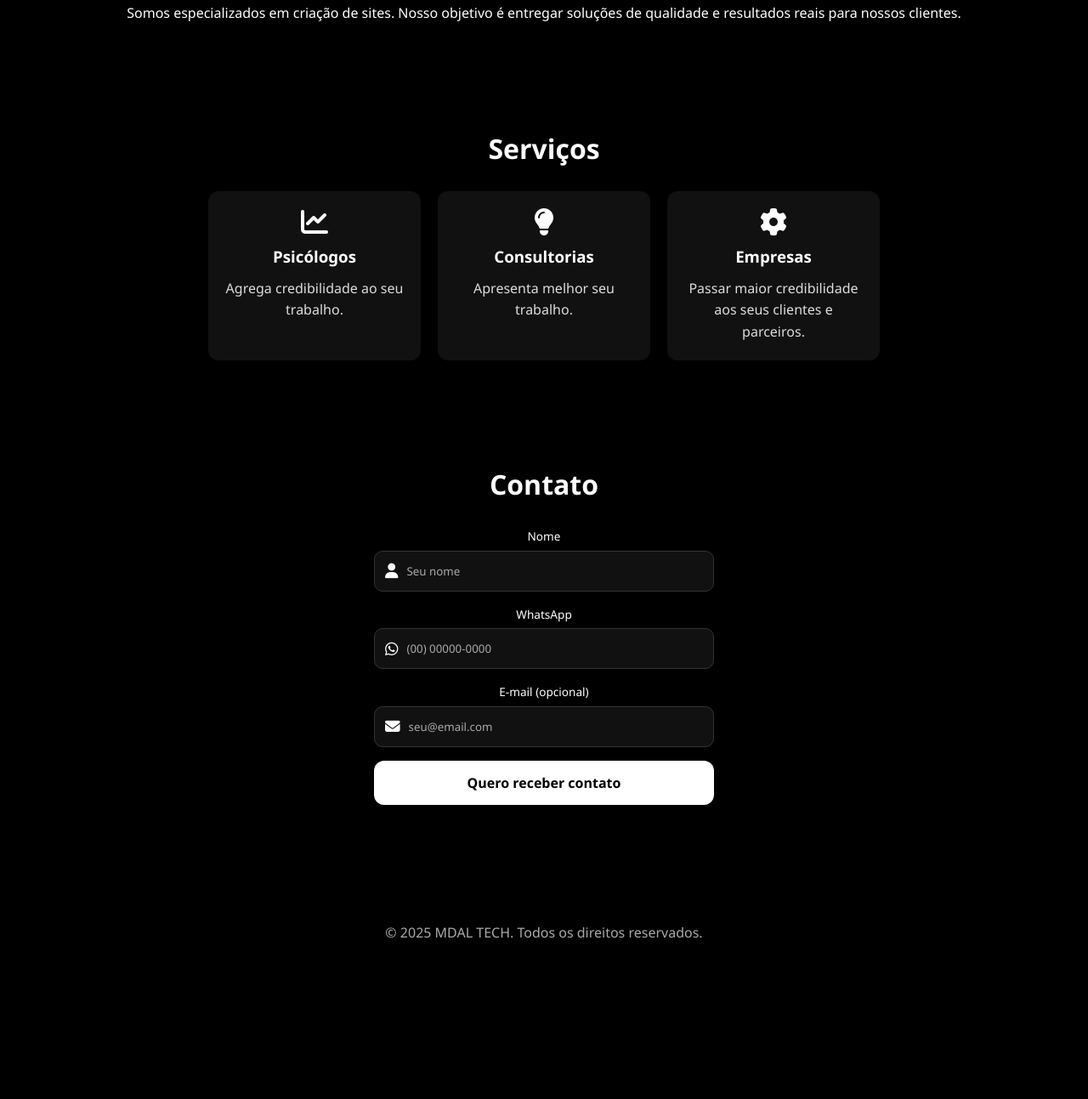
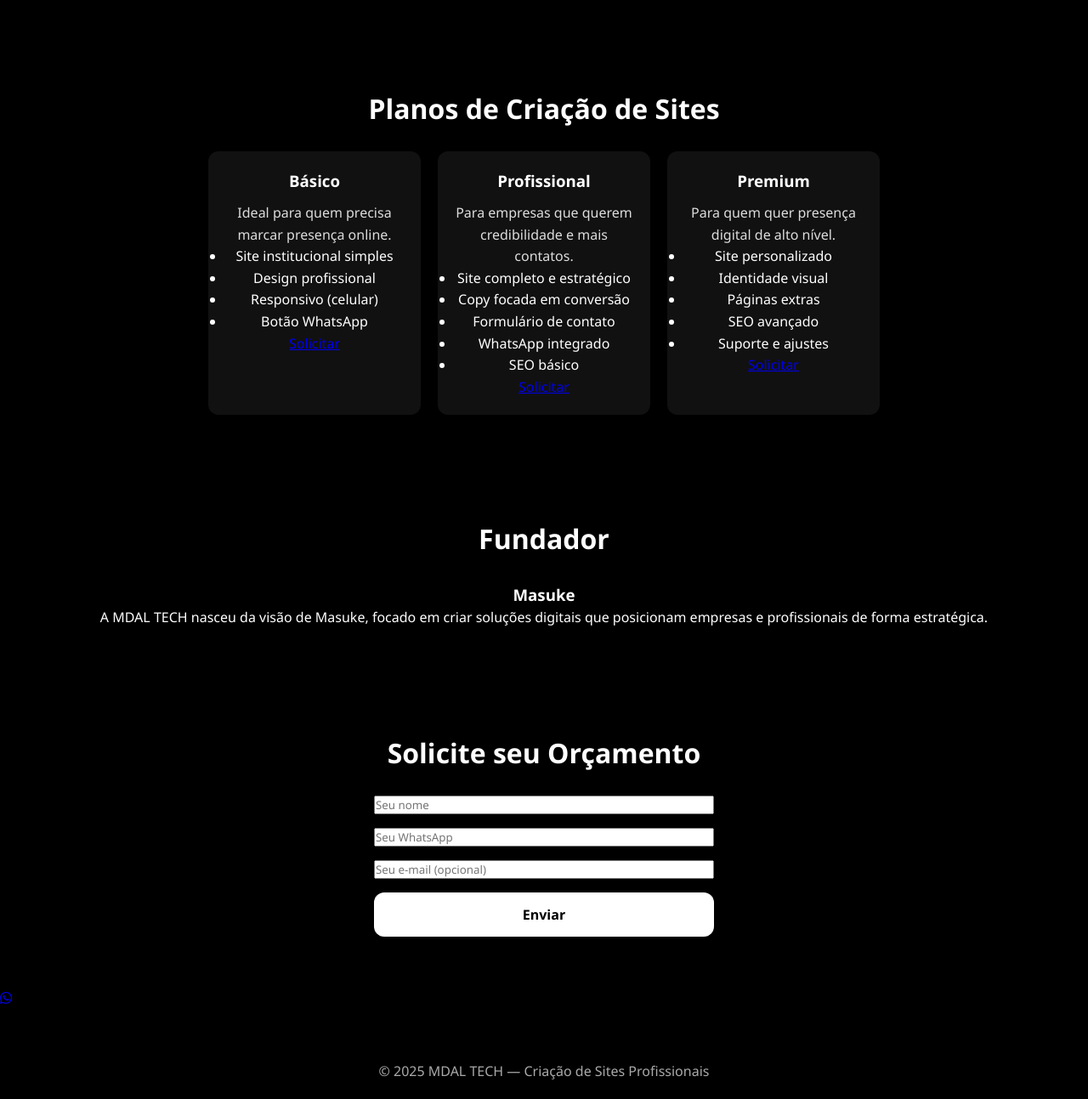
Before and after one commit to pabloalves1378pa-coder/site-leads, a plain HTML site: page index.html in a window 1280 px wide. Shown: the part 607-1900 px from the top of the page at 85% size. Before the commit the page ends 1738 px from the top, so only its background shows below. Drawn offline with Linux system fonts and the light colour scheme.

Commit message:
Update index.html

```diff
--- a/index.html
+++ b/index.html
@@ -3,9 +3,10 @@
 <head>
   <meta charset="UTF-8">
   <meta name="viewport" content="width=device-width, initial-scale=1.0">
-  <title>Meu Site Profissional</title>
+  <title>MDAL TECH | Criação de Sites Profissionais</title>
 
-  <!-- CSS -->
+  <meta name="description" content="Criação de sites profissionais para empresas, profissionais e estabelecimentos. Planos básico, profissional e premium.">
+
   <link rel="stylesheet" href="style.css">
 
   <!-- Ícones -->
@@ -13,94 +14,131 @@
 </head>
 <body>
 
-  <!-- MENU -->
+  <!-- HEADER -->
   <header>
+    <div class="container header-content">
       <div class="logo">
-      <img src="logo.png" alt="Logo">
+        <img src="img/logo.png" alt="MDAL TECH">
       </div>
+
       <nav>
-      <ul>
+        <ul class="menu">
           <li><a href="#sobre">Sobre</a></li>
-        <li><a href="#servicos">Serviços</a></li>
+          <li><a href="#planos">Planos</a></li>
+          <li><a href="#fundador">Fundador</a></li>
           <li><a href="#contato">Contato</a></li>
         </ul>
       </nav>
+    </div>
   </header>
 
-  <!-- HERO / CAPA -->
+  <!-- HERO -->
   <section class="hero">
-    <h1>Bem-vindo ao MDAL TECH</h1>
-    <p>Transforme sua ideia em realidade com nossos serviços</p>
-    <a href="#contato" class="btn">Fale Conosco</a>
+    <div class="container">
+      <h1>Sites profissionais que transformam visitantes em clientes</h1>
+      <p>
+        Criamos sites modernos, rápidos e estratégicos para empresas,
+        profissionais e estabelecimentos que querem vender mais no digital.
+      </p>
+      <a href="#planos" class="btn">Ver Planos</a>
+    </div>
   </section>
 
   <!-- SOBRE -->
   <section id="sobre" class="section">
-    <h2>Sobre Nós</h2>
-    <p>Somos especializados em criação de sites. Nosso objetivo é entregar soluções de qualidade e resultados reais para nossos clientes.</p>
+    <div class="container">
+      <h2>Sobre a MDAL TECH</h2>
+      <p>
+        A MDAL TECH desenvolve sites profissionais focados em credibilidade,
+        posicionamento e conversão. Cada projeto é pensado para gerar
+        autoridade e facilitar o contato com seus clientes.
+      </p>
+    </div>
   </section>
 
-  <!-- SERVIÇOS / TÓPICOS -->
-  <section id="servicos" class="section">
-    <h2>Serviços</h2>
+  <!-- PLANOS -->
+  <section id="planos" class="section section-dark">
+    <div class="container">
+      <h2>Planos de Criação de Sites</h2>
+
       <div class="cards">
+
         <div class="card">
-        <i class="fa-solid fa-chart-line"></i>
-        <h3>Psicólogos</h3>
-        <p>Agrega credibilidade ao seu trabalho.</p>
+          <h3>Básico</h3>
+          <p>Ideal para quem precisa marcar presença online.</p>
+          <ul>
+            <li>Site institucional simples</li>
+            <li>Design profissional</li>
+            <li>Responsivo (celular)</li>
+            <li>Botão WhatsApp</li>
+          </ul>
+          <a href="#contato" class="btn btn-outline">Solicitar</a>
         </div>
+
+        <div class="card destaque">
+          <h3>Profissional</h3>
+          <p>Para empresas que querem credibilidade e mais contatos.</p>
+          <ul>
+            <li>Site completo e estratégico</li>
+            <li>Copy focada em conversão</li>
+            <li>Formulário de contato</li>
+            <li>WhatsApp integrado</li>
+            <li>SEO básico</li>
+          </ul>
+          <a href="#contato" class="btn">Solicitar</a>
+        </div>
+
         <div class="card">
-        <i class="fa-solid fa-lightbulb"></i>
-        <h3>Consultorias</h3>
-        <p>Apresenta melhor seu trabalho.</p>
+          <h3>Premium</h3>
+          <p>Para quem quer presença digital de alto nível.</p>
+          <ul>
+            <li>Site personalizado</li>
+            <li>Identidade visual</li>
+            <li>Páginas extras</li>
+            <li>SEO avançado</li>
+            <li>Suporte e ajustes</li>
+          </ul>
+          <a href="#contato" class="btn btn-outline">Solicitar</a>
         </div>
-      <div class="card">
-        <i class="fa-solid fa-gear"></i>
-        <h3>Empresas</h3>
-        <p>Passar maior credibilidade aos seus clientes e parceiros.</p>
+
       </div>
     </div>
   </section>
 
-  <!-- CONTATO -->
-  <section id="contato" class="section">
-    <h2>Contato</h2>
-    <form id="leadForm">
-      <label>
-        Nome
-        <div class="input-box">
-          <i class="fa-solid fa-user"></i>
-          <input type="text" name="nome" placeholder="Seu nome" required>
+  <!-- FUNDADOR -->
+  <section id="fundador" class="section">
+    <div class="container fundador-content">
+      <h2>Fundador</h2>
+      <h3>Masuke</h3>
+      <p>
+        A MDAL TECH nasceu da visão de Masuke, focado em criar soluções digitais
+        que posicionam empresas e profissionais de forma estratégica.
+      </p>
     </div>
-      </label>
-
-      <label>
-        WhatsApp
-        <div class="input-box">
-          <i class="fa-brands fa-whatsapp"></i>
-          <input type="tel" name="whatsapp" placeholder="(00) 00000-0000" required>
-        </div>
-      </label>
-
-      <label>
-        E-mail (opcional)
-        <div class="input-box">
-          <i class="fa-solid fa-envelope"></i>
-          <input type="email" name="email" placeholder="seu@email.com">
-        </div>
-      </label>
-
-      <button type="submit">Quero receber contato</button>
-    </form>
-
-    <p id="mensagem" class="mensagem"></p>
   </section>
 
-  <!-- RODAPÉ -->
+  <!-- CONTATO -->
+  <section id="contato" class="section section-dark">
+    <div class="container">
+      <h2>Solicite seu Orçamento</h2>
+
+      <form>
+        <input type="text" placeholder="Seu nome" required>
+        <input type="tel" placeholder="Seu WhatsApp" required>
+        <input type="email" placeholder="Seu e-mail (opcional)">
+        <button type="submit">Enviar</button>
+      </form>
+    </div>
+  </section>
+
+  <!-- WHATSAPP -->
+  <a href="https://wa.me/55SEUNUMERO" class="whatsapp" target="_blank">
+    <i class="fa-brands fa-whatsapp"></i>
+  </a>
+
   <footer>
-    <p>© 2025 MDAL TECH. Todos os direitos reservados.</p>
+    <p>© 2025 MDAL TECH — Criação de Sites Profissionais</p>
   </footer>
 
-  <script src="script.js"></script>
 </body>
 </html>
```
Lines whose indentation alone changed are shown as unchanged.
